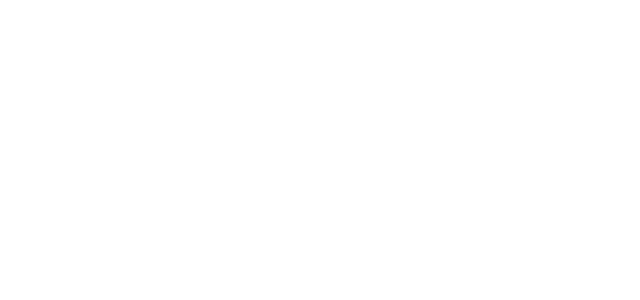
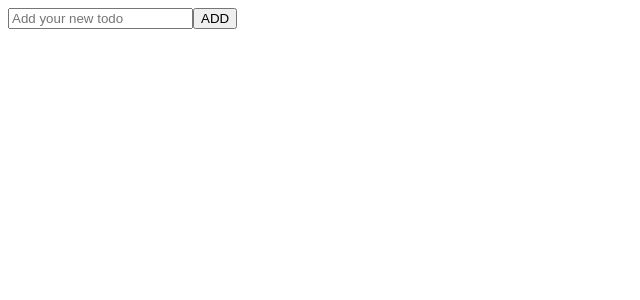
Before and after one commit to chitty12/sesac-ydp5-todoApp, a React (Create React App) app in the folder client/: page / in a window 1280 px wide. Shown: the top 300 px of the page, without its empty margins (0-640 px from the left). Built offline with nearby package versions, Linux system fonts and the light colour scheme.

Commit message:
add button 추가

```diff
--- a/client/src/App.js
+++ b/client/src/App.js
@@ -1,5 +1,6 @@
 import React, { useState } from 'react';
 import Todo from './components/Todo';
+import AddTodo from './components/AddTodo';
 
 function App() {
   const [todoItems, setTodoItems] = useState([
@@ -20,11 +21,29 @@
     },
   ]);
 
+  const addItem = (newItem) => {
+    console.log(newItem);
+
+    // newItem id 키 값 넣고, newItem done 키 값
+    newItem.id = todoItems.length + 1;
+    newItem.done = false;
+
+    const addTodo = {
+      id: newItem.id,
+      title: newItem.title,
+      done: newItem.done,
+    };
+    console.log(addTodo);
+    setTodoItems([...todoItems, addTodo]);
+  };
+
   return (
     <div className="App">
-      {todoItems.map((todo) => {
-        <Todo key={todo.id} item={todo} />;
-      })}
+      <AddTodo addItem={addItem} />
+
+      {/* {todoItems.map((item) => (
+        <Todo key={item.id} item={item} />
+      ))} */}
     </div>
   );
 }
--- /dev/null
+++ b/client/src/components/AddTodo.js
@@ -0,0 +1,29 @@
+import React, { useState } from 'react';
+
+export default function AddTodo({ addItem }) {
+  const [todoItem, setTodoItem] = useState({
+    title: '',
+  });
+
+  const onButtonClick = () => {
+    addItem(todoItem);
+    //input 초기화
+    setTodoItem({
+      title: '',
+    });
+  };
+
+  return (
+    <div className="AddTodo">
+      <input
+        type="text"
+        placeholder="Add your new todo"
+        value={todoItem.title}
+        onChange={(e) => {
+          setTodoItem({ title: e.target.value });
+        }}
+      ></input>
+      <button onClick={onButtonClick}>ADD</button>
+    </div>
+  );
+}
```
Also changed, not shown: package.json (deleted, +0 -46 lines), 2 other files (tests, documents, lock files or other folders).
